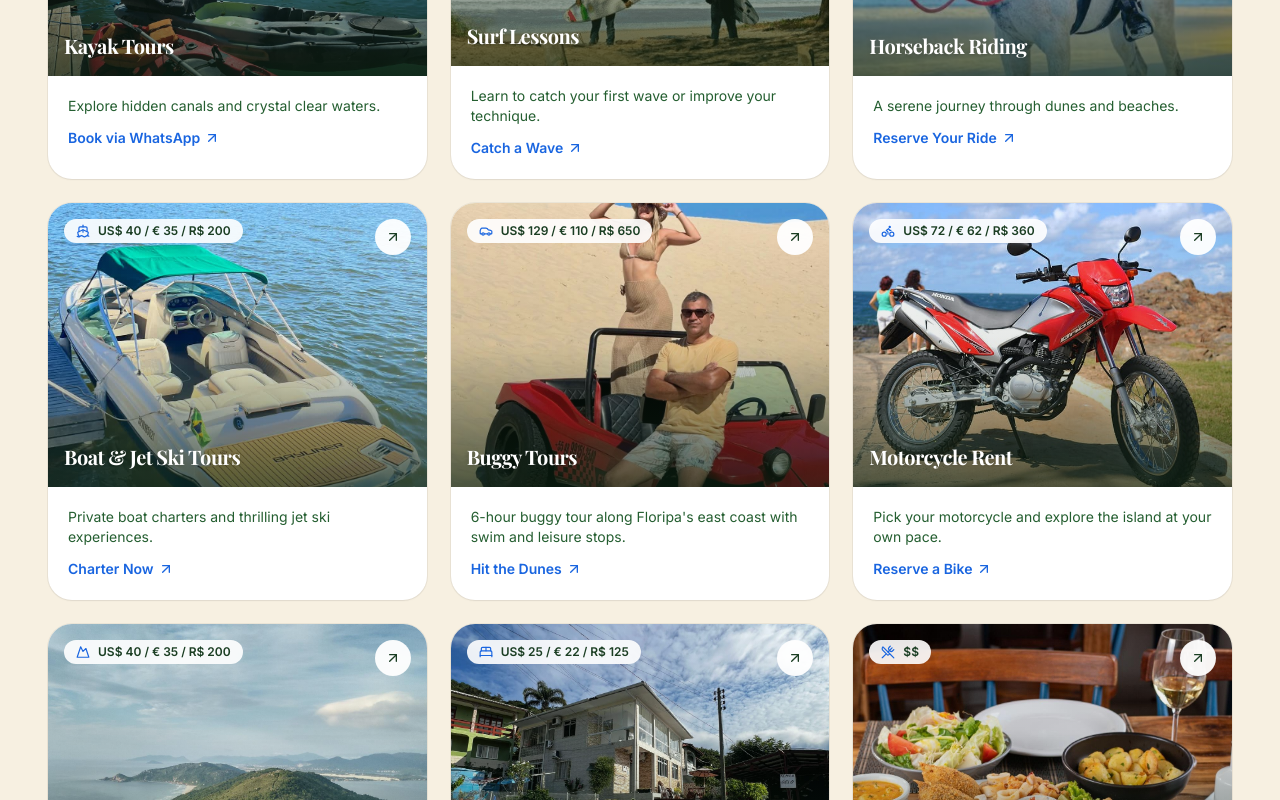
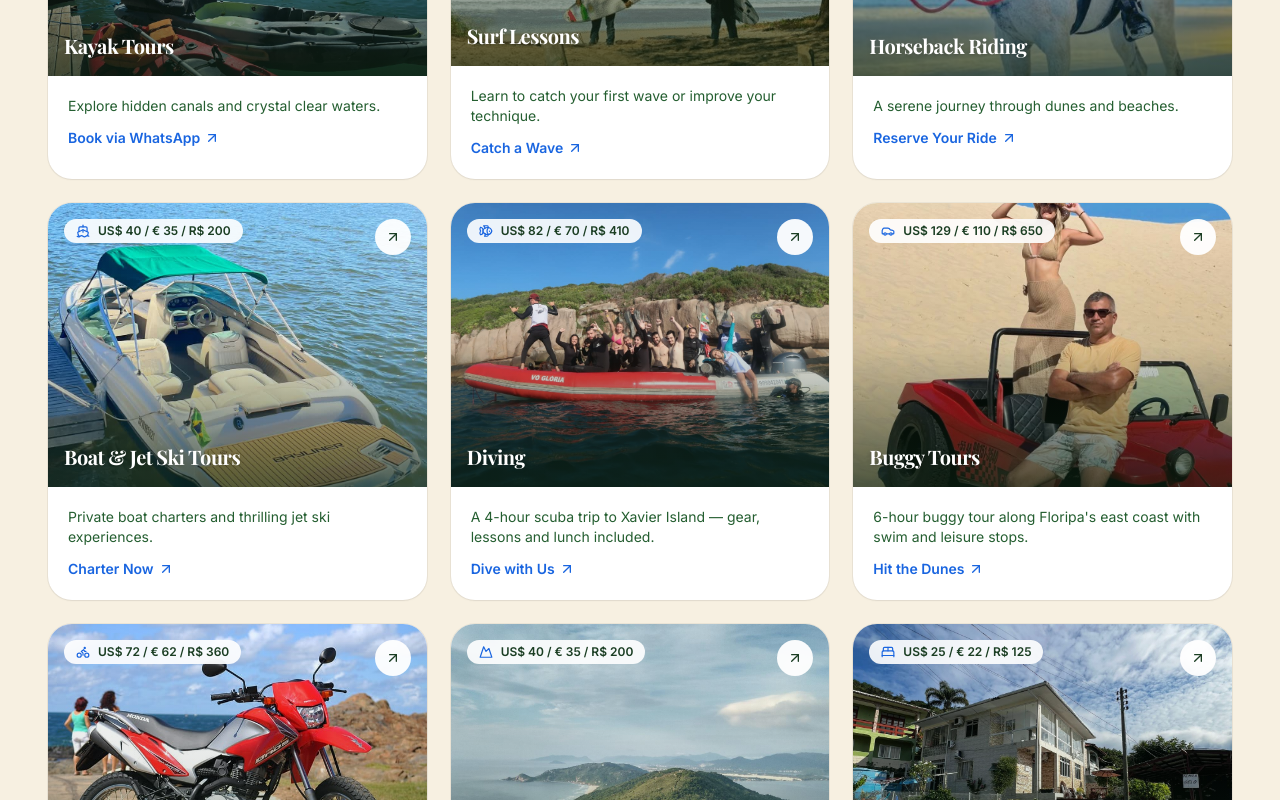
Before and after one commit to dommacabras/ubirabrazil-site, a React (Vite) app: page / in a window 1280 px wide. Shown: the part 1922-2722 px from the top of the page. Built offline with nearby package versions, Linux system fonts and the light colour scheme.

Commit message:
adiciona Diving (10º serviço): Ilha do Xavier, 4h, US$ 82 / € 70 / R$ 410
Inclui também atualização do handle do Instagram para @ubirabrazil.

```diff
--- a/src/components/Services.jsx
+++ b/src/components/Services.jsx
@@ -18,7 +18,7 @@ export default function Services() {
           className="mx-auto max-w-2xl text-center"
         >
           <span className="section-eyebrow">Our Experiences</span>
-          <h2 className="section-title">Nine ways to fall for the island.</h2>
+          <h2 className="section-title">Ten ways to fall for the island.</h2>
           <p className="mt-4 text-forest-700">
             Tap any card for full details, pricing and booking — WhatsApp or
             crypto, your call.
--- a/src/config/site.js
+++ b/src/config/site.js
@@ -7,7 +7,7 @@ export const SITE = {
   location: 'Florianópolis, Santa Catarina, Brazil',
   email: 'hello@ubirabrazil.com', // TODO: trocar quando email definitivo estiver pronto
   whatsappNumber: '5511991418315',
-  instagram: 'https://instagram.com/your-handle', // TODO
+  instagram: 'https://instagram.com/ubirabrazil',
   // Coinbase Commerce checkout URL or hosted page (replace with your real one)
   coinbaseCheckoutUrl: 'https://commerce.coinbase.com/checkout/your-checkout-id',
   acceptedCryptos: ['BTC', 'ETH', 'USDT', 'USDC', 'LTC'],
--- a/src/data/services.js
+++ b/src/data/services.js
@@ -66,6 +66,28 @@ export const services = [
     cta: 'Charter Now',
     icon: 'Ship',
     image: '/images/boat.jpg',
+  },
+  {
+    id: 'diving',
+    name: 'Diving',
+    title: 'Scuba Diving at Xavier Island',
+    description: 'A 4-hour scuba trip to Xavier Island — gear, lessons and lunch included.',
+    longDescription:
+      'We head out to Xavier Island for a 4-hour excursion. All equipment is included, plus a theory class and a practical class before going in the water. Snack served on the boat, 30 minutes of guided scuba diving with a certified instructor, followed by up to 2 hours of surface diving (snorkeling) over the reef.',
+    features: [
+      'All equipment included',
+      'Theory + practical class',
+      '30 min guided scuba dive with instructor',
+      '2 hours of snorkeling after the dive',
+      'Snack on board',
+    ],
+    priceRange: '$$',
+    price: 'US$ 82 / € 70 / R$ 410',
+    duration: '4 hours',
+    groupSize: '1 – 8 people',
+    cta: 'Dive with Us',
+    icon: 'Fish',
+    image: '/images/diving.jpg',
   },
   {
     id: 'buggy',
```
Also changed, not shown: public/images/diving.jpg (added).
